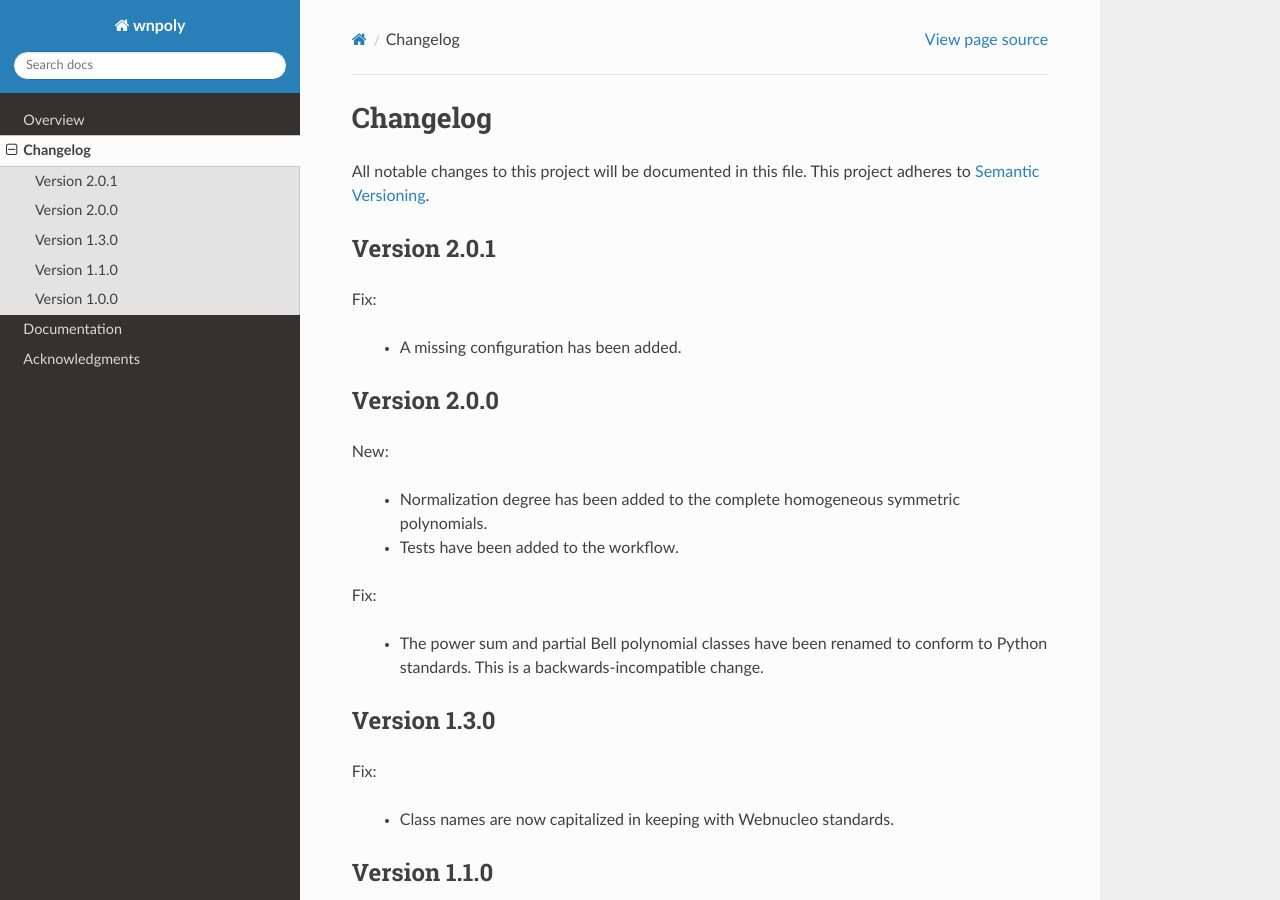
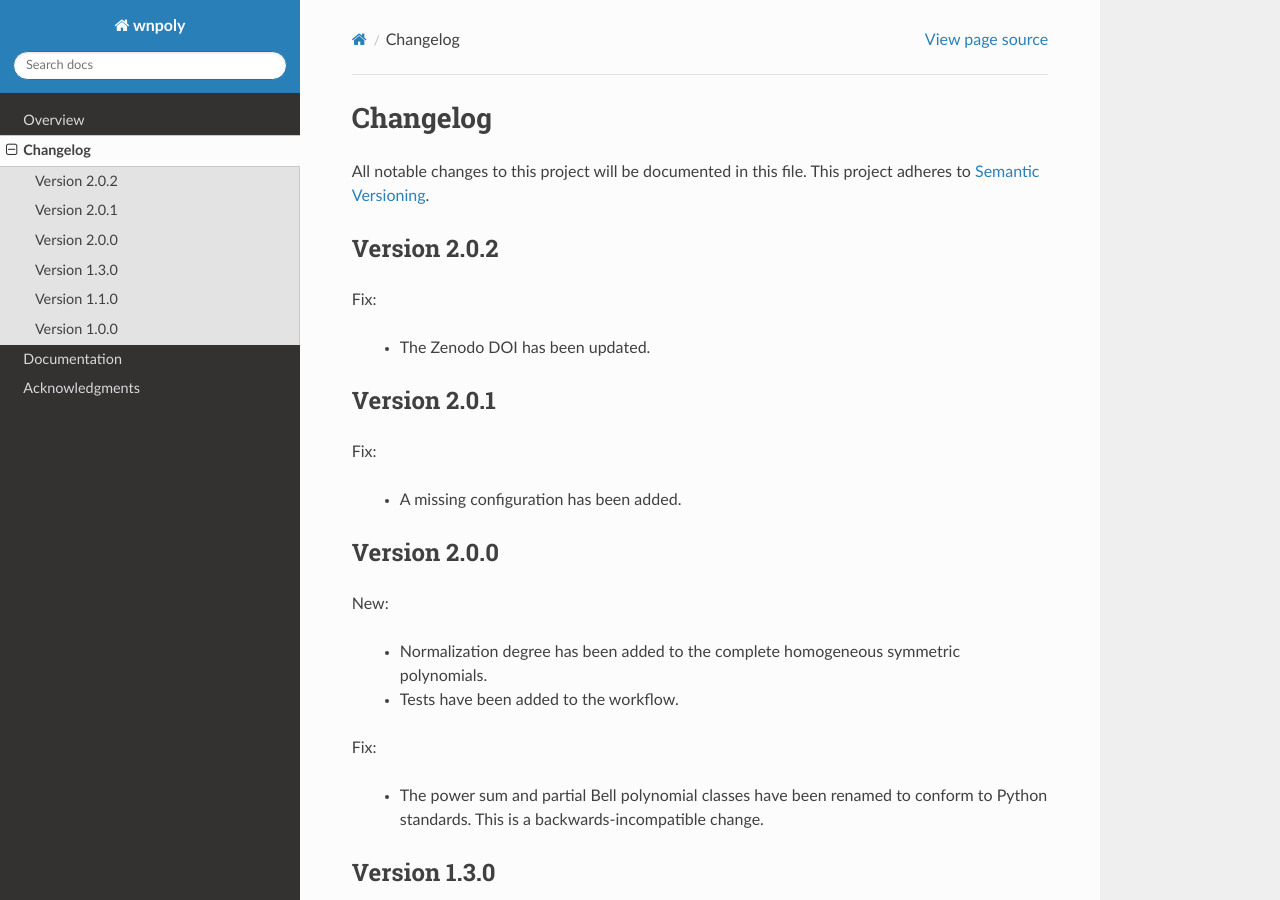
Before and after one commit to mbradle/wnpoly, a Sphinx documentation site: the page built from doc/source/changelog.rst, in a window 1280 px wide and 900 px high. Built offline with Sphinx 7.4.7 and the Read the Docs theme 3.1.0, drawn with Linux system fonts in a browser that asks for light colours.

Commit message:
Fix doi.  Bump.

```diff
--- a/README.rst
+++ b/README.rst
@@ -1,8 +1,8 @@
 Overview
 ========
 
-.. image:: https://zenodo.org/badge/DOI/10.5281/zenodo.15110079.svg
-  :target: https://doi.org/10.5281/zenodo.15110079
+.. image:: https://zenodo.org/badge/DOI/10.5281/zenodo.15113409.svg
+  :target: https://doi.org/10.5281/zenodo.15113409
 
 The module computes various polynomials useful for `webnucleo <https://webnucleo.readthedocs.io>`_ projects.  In particular, the package has modules to compute symmetric and Bell polynomials for input sets of variables.  For the complete Bell polynomials, the package also has a routine to invert an appropriate set of Bell polynomials to find the variables that would give rise to those polynomials.
 
--- a/doc/source/changelog.rst
+++ b/doc/source/changelog.rst
@@ -3,6 +3,13 @@
 
 All notable changes to this project will be documented in this file.  This
 project adheres to `Semantic Versioning <http://semver.org/spec/v2.0.0.html>`_.
+
+Version 2.0.2
+-------------
+
+Fix:
+
+  * The Zenodo DOI has been updated.
 
 Version 2.0.1
 -------------
--- a/pyproject.toml
+++ b/pyproject.toml
@@ -8,7 +8,7 @@
 
 [project]
 name = "wnpoly"
-version = "2.0.1"
+version = "2.0.2"
 dependencies = ["numpy", "scipy"]
 requires-python = ">=3.0"
 authors = [
--- a/wnpoly/__about__.py
+++ b/wnpoly/__about__.py
@@ -14,6 +14,6 @@
 __summary__ = (
     "Python project to compute polynomials useful for Webnucleo projects"
 )
-__version__ = "2.0.1"
+__version__ = "2.0.2"
 __author__ = "Clemson University"
 __copyright__ = "Clemson University, 2023-2025"
```
Also changed, not shown: 1 other file.
